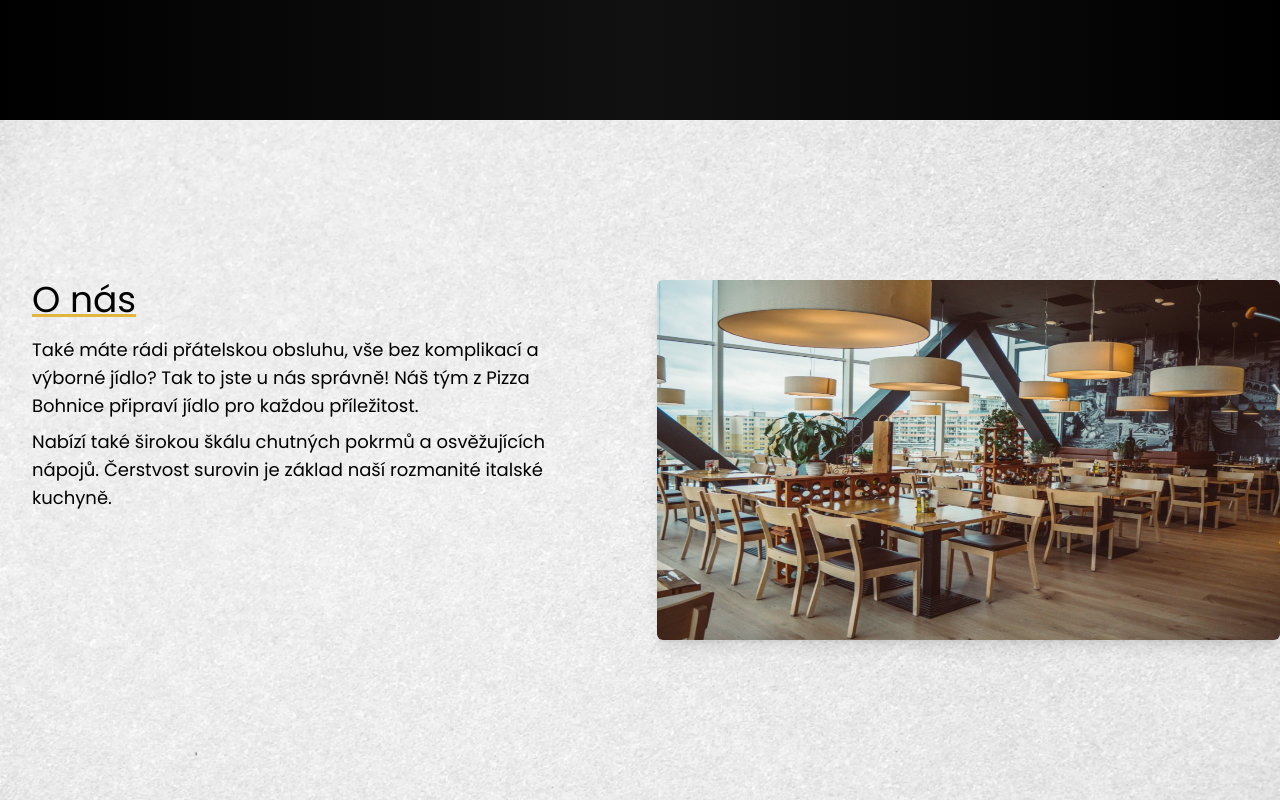
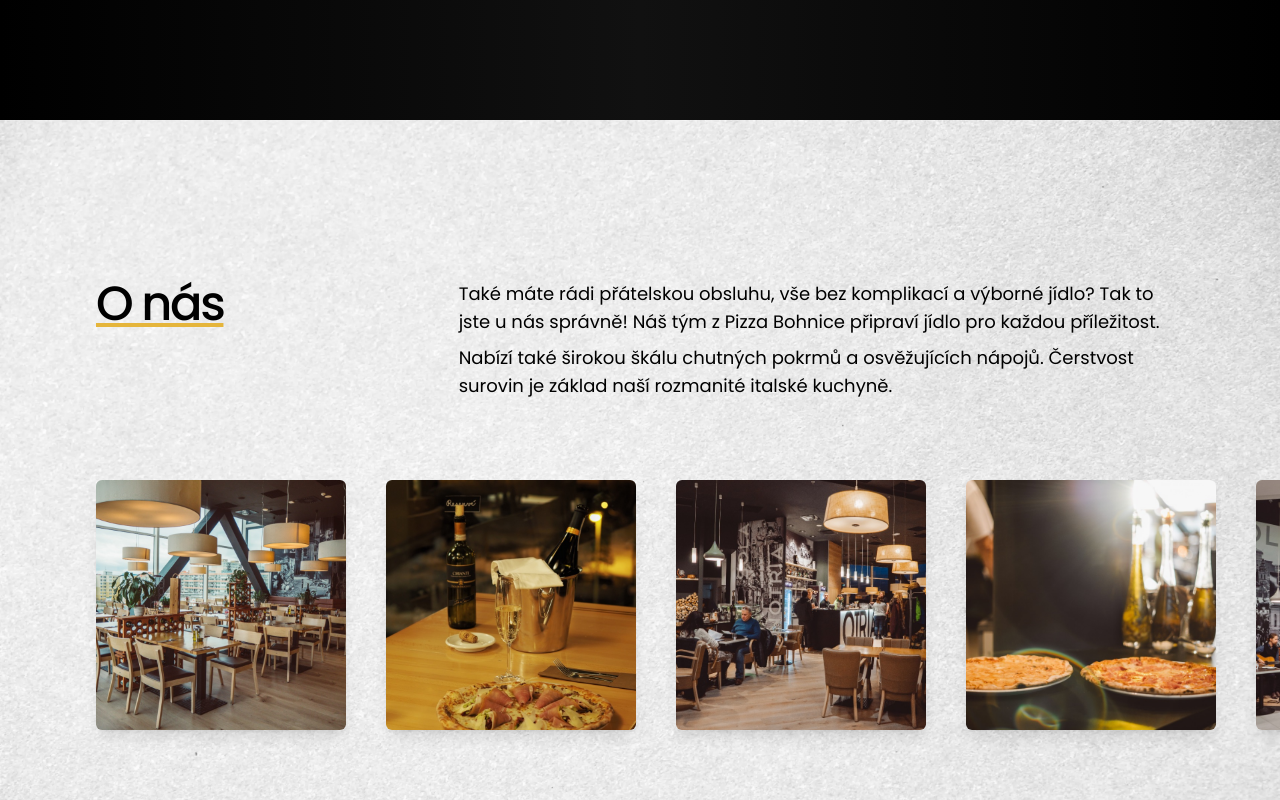
Before and after one commit to TomasLukes/sola-enotria, a Next.js app: page / in a window 1280 px wide. Shown: the part 760-1560 px from the top of the page. Built offline with nearby package versions, Linux system fonts and the light colour scheme.

Commit message:
fix: About Us section for desktop

```diff
--- a/app/components/AboutUs/AboutUs.tsx
+++ b/app/components/AboutUs/AboutUs.tsx
@@ -11,24 +11,23 @@ const AboutUs = ({ className }: IClassName) => {
   const numberOfImages = Array.from({ length: 8 });
 
   return (
-    <section className={clsx('bg-grain bg-cover', className)}>
+    <section className={clsx('bg-grain bg-cover overflow-hidden', className)}>
       <div>
-        <div className="h-[100dvh] py-16 md:py-32 lg:py-40 flex justify-start flex-col md:flex-row gap-5 md:gap-8">
-          <div className="container-base w-full md:w-1/2">
-            <h3 className="text-4xl underline decoration-accent pb-4">O nás</h3>
+        <div className="h-[100dvh] py-16 md:py-32 lg:py-40 flex justify-start flex-col gap-5 md:gap-8">
+          <div className="container-base flex flex-col md:flex-row">
+            <h3 className="w-full md:w-1/3 heading underline decoration-accent pb-4">O nás</h3>
+            <div className="w-full md:w-2/3">
               <p className="paragraph pb-2">
                 Také máte rádi přátelskou obsluhu, vše bez komplikací a výborné jídlo? Tak to jste u
                 nás správně! Náš tým z Pizza Bohnice připraví jídlo pro každou příležitost.
               </p>
               <p className="paragraph">
-              Nabízí také širokou škálu chutných pokrmů a osvěžujících nápojů. Čerstvost surovin je
-              základ naší rozmanité italské kuchyně.
+                Nabízí také širokou škálu chutných pokrmů a osvěžujících nápojů. Čerstvost surovin
+                je základ naší rozmanité italské kuchyně.
               </p>
             </div>
-          <div className="relative w-full md:w-1/2 h-[260px] md:h-[360px] rounded-md shadow-lg overflow-hidden hidden lg:block">
-            <Image fill src="/assets/restaurant/interier-01.jpg" alt="Sola Enotria interier" />
           </div>
-          <CardsCarousel className="w-full lg:hidden">
+          <CardsCarousel className="lg:container-base w-full mt-8 md:mt-12">
             <CardsCarouselContent>
               {numberOfImages.map((_, index) => {
                 return (
```
Lines whose indentation alone changed are shown as unchanged.
